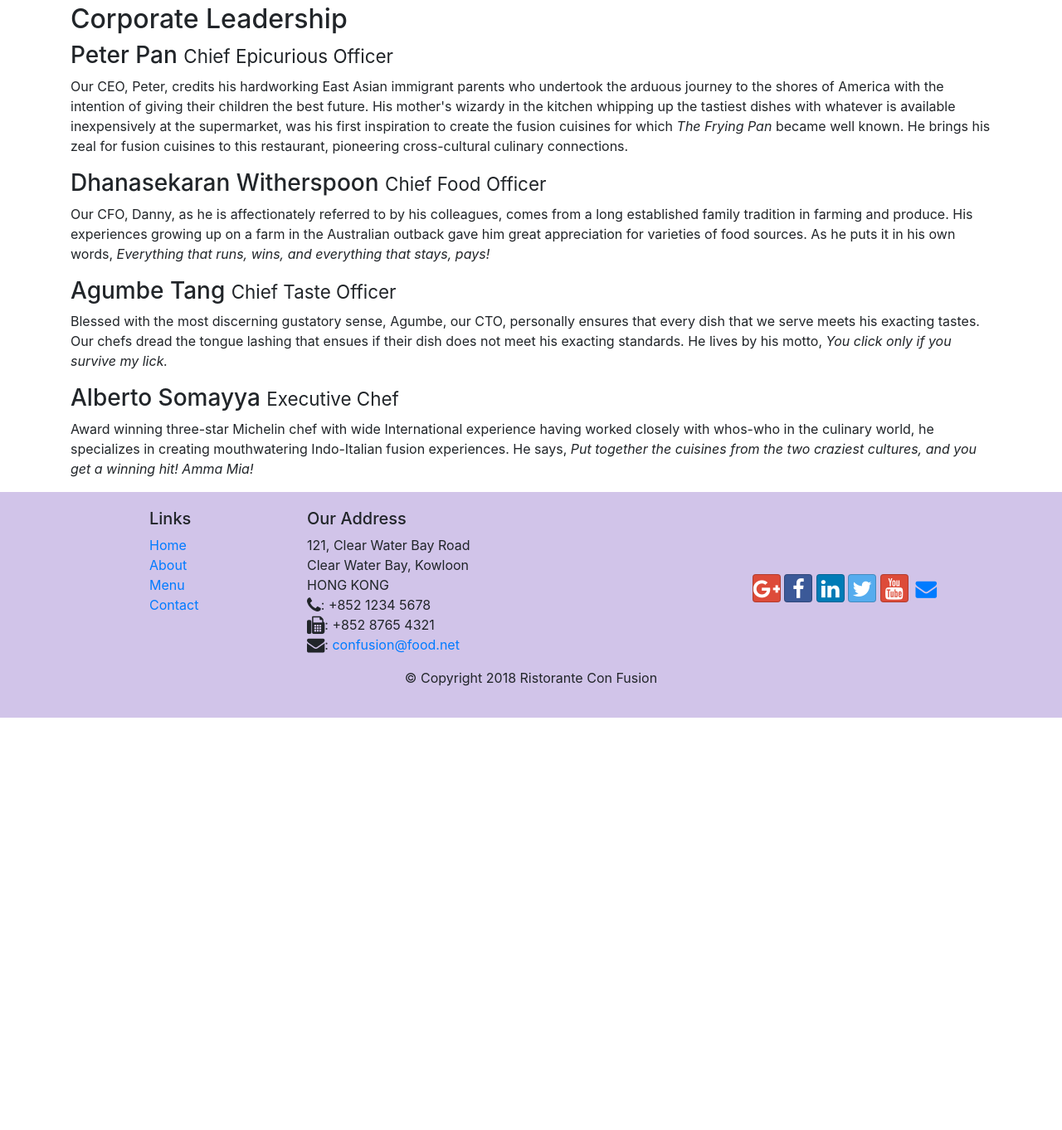
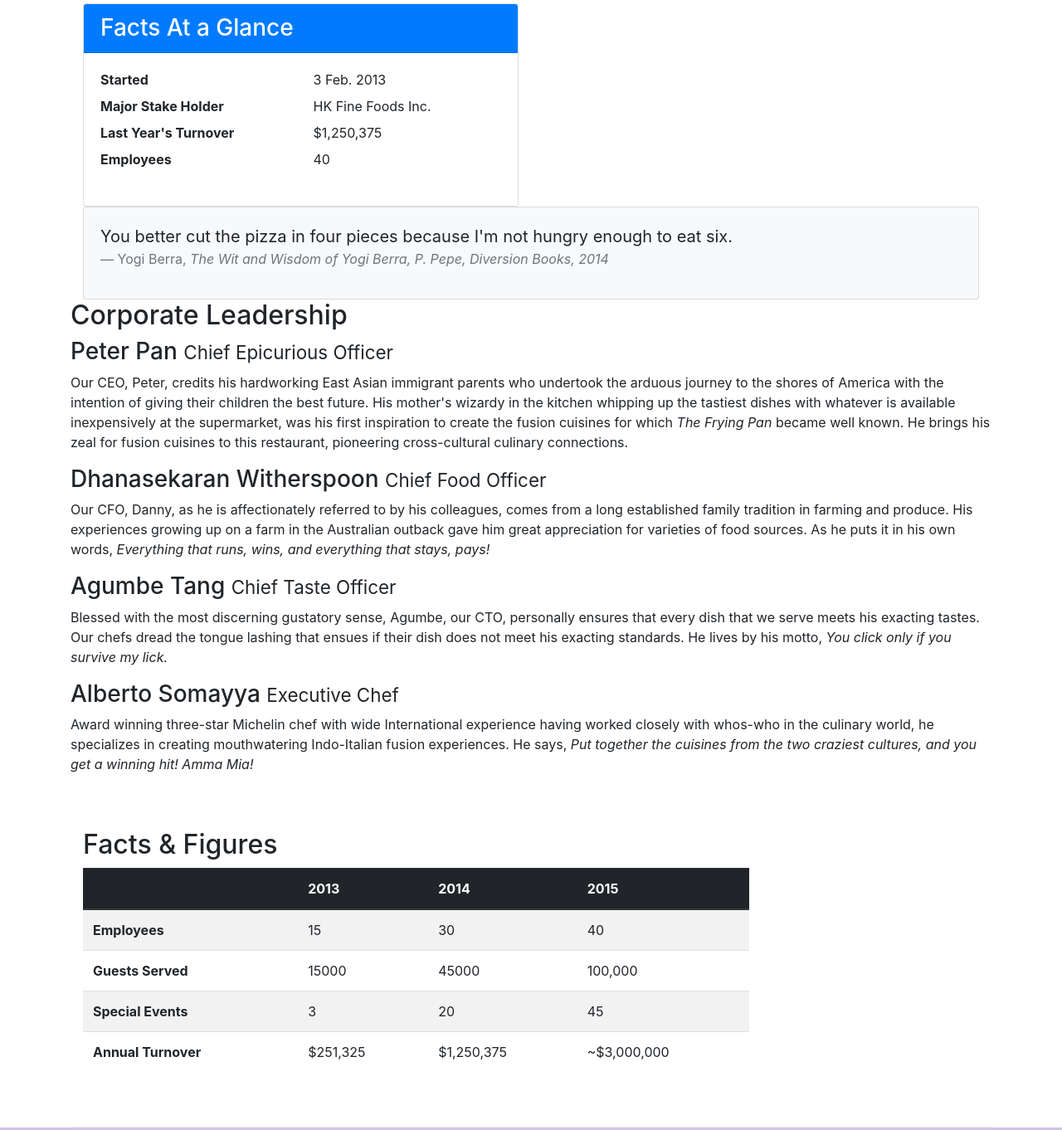
Before and after one commit to bedwal-deepak/conFusion, a website: page aboutus.html in a window 1280 px wide. Shown: the part 659-2021 px from the top of the page at 83% size. Before the commit the page ends 1524 px from the top, so only its background shows below. Drawn offline with nearby package versions, Linux system fonts and the light colour scheme.

Commit message:
Tables and Cards

```diff
--- a/aboutus.html
+++ b/aboutus.html
@@ -65,7 +65,34 @@
                 <p>Started in 2010, Ristorante con Fusion quickly established itself as a culinary icon par excellence in Hong Kong. With its unique brand of world fusion cuisine that can be found nowhere else, it enjoys patronage from the A-list clientele in Hong Kong.  Featuring four of the best three-star Michelin chefs in the world, you never know what will arrive on your plate the next time you visit us.</p>
                 <p>The restaurant traces its humble beginnings to <em>The Frying Pan</em>, a successful chain started by our CEO, Mr. Peter Pan, that featured for the first time the world's best cuisines in a pan.</p>
             </div>
-            <div>
+            <div class="col-12 col-sm-6">
+                <div class="card">
+                    <h3 class="card-header bg-primary text-white">Facts At a Glance</h3>
+                    <div class="card-body">
+                        <dl class="row">
+                            <dt class="col-6">Started</dt>
+                            <dd class="col-6">3 Feb. 2013</dd>
+                            <dt class="col-6">Major Stake Holder</dt>
+                            <dd class="col-6">HK Fine Foods Inc.</dd>
+                            <dt class="col-6">Last Year's Turnover</dt>
+                            <dd class="col-6">$1,250,375</dd>
+                            <dt class="col-6">Employees</dt>
+                            <dd class="col-6">40</dd>
+                        </dl>
+                    </div>
+                </div>
+            </div>
+            <div class="col-12">
+                <div class="card card-body bg-light">
+                    <blockquote class="blockquote">
+                        <p class="mb-0">You better cut the pizza in four pieces because  <! mb-0 is margin bottom zero to display content properly>
+                            I'm not hungry enough to eat six.</p>
+                        <footer class="blockquote-footer">Yogi Berra,
+                            <cite title="Source Title">The Wit and Wisdom of Yogi Berra,
+                            P. Pepe, Diversion Books, 2014</cite>
+                        </footer>
+                    </blockquote>
+                </div>
             </div>
         </div>
 
@@ -83,7 +110,51 @@
                 <p>Award winning three-star Michelin chef with wide International experience having worked closely with whos-who in the culinary world, he specializes in creating mouthwatering Indo-Italian fusion experiences. He says, <em>Put together the cuisines from the two craziest cultures, and you get a winning hit! Amma Mia!</em></p>
             </div>
        </div>
-
+       <div class="row row-content">
+                <div class="col-12 col-sm-9">
+                    <h2>Facts &amp; Figures</h2>
+                    <div class="table-responsive">  <! for table to be responsive>
+                        <table class="table table-striped">
+                            <thead class="thead-dark">
+                                <tr>
+                                    <th>&nbsp;</th>
+                                    <th>2013</th>
+                                    <th>2014</th>
+                                    <th>2015</th>
+                                </tr>
+                            </thead>
+                            <tbody>
+                                <tr>
+                                    <th>Employees</th>
+                                    <td>15</td>
+                                    <td>30</td>
+                                    <td>40</td>
+                                </tr>
+                                <tr>
+                                    <th>Guests Served</th>
+                                    <td>15000</td>
+                                    <td>45000</td>
+                                    <td>100,000</td>
+                                </tr>
+                                <tr>
+                                    <th>Special Events</th>
+                                    <td>3</td>
+                                    <td>20</td>
+                                    <td>45</td>
+                                </tr>
+                                <tr>
+                                    <th>Annual Turnover</th>
+                                    <td>$251,325</td>
+                                    <td>$1,250,375</td>
+                                    <td>~$3,000,000</td>
+                                </tr>
+                            </tbody>
+                        </table>
+                    </div>
+                </div>
+                <div class="col-12 col-sm-3"></div>
+            </div>
+            </div>
     </div>
 
     <footer class="footer">
```
Also changed, not shown: contactus.html (+44 -0 lines).
